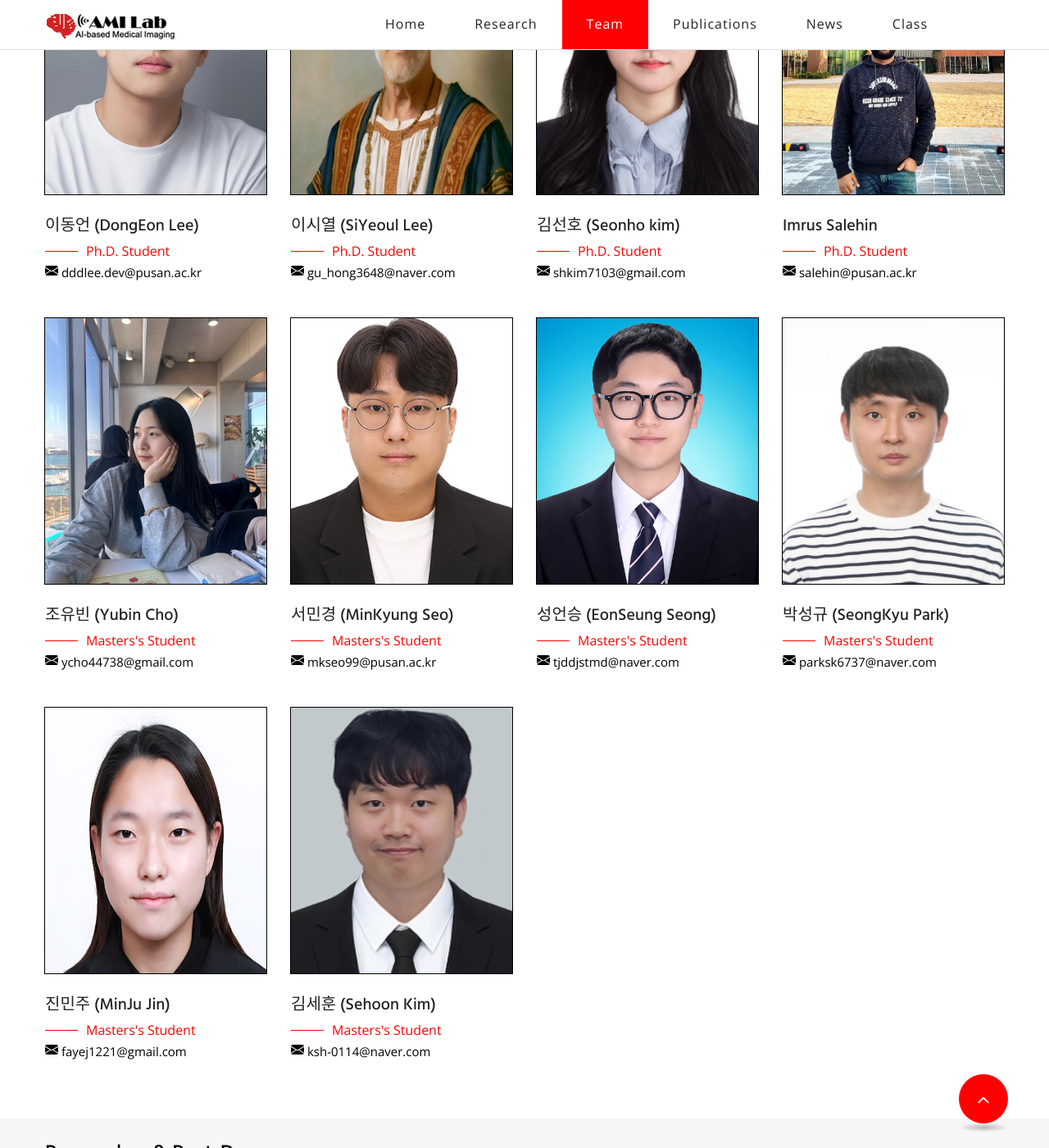
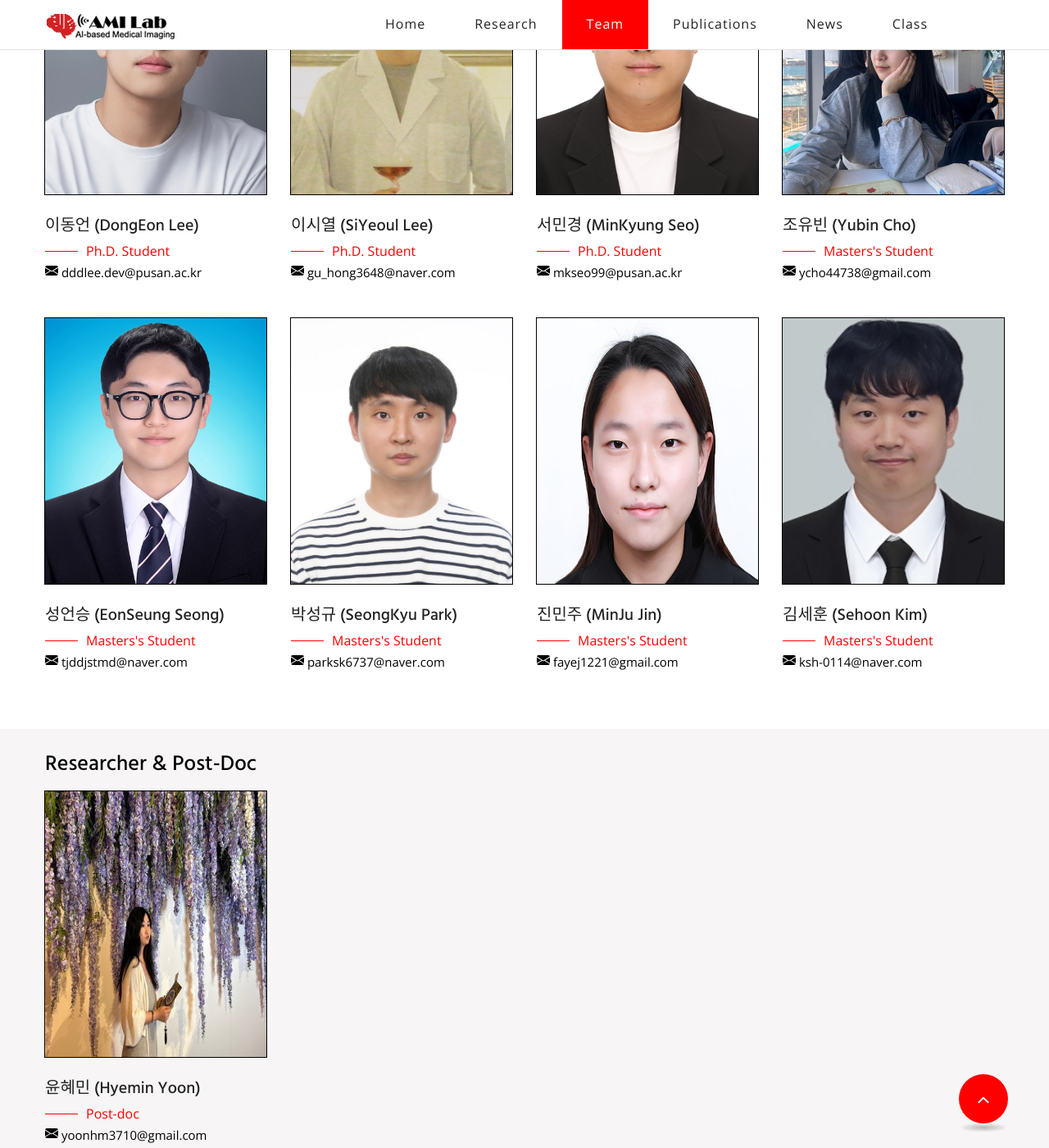
Before and after one commit to pnu-amilab/pnu-amilab.github.io, a Jekyll site: the page built from team.html, in a window 1280 px wide and 1400 px high, scrolled down 1435 px. Shown: the whole window at 82% size. Built offline with Jekyll 4.4.1, drawn with Linux system fonts in a browser that asks for light colours; some web fonts are replaced; some of the changed text lies outside the part shown.

Commit message:
251203_인원수정

```diff
--- a/team.html
+++ b/team.html
@@ -93,7 +93,7 @@ title: Team
                 <div class="col-lg-3 col-md-6 col-sm-12 team-column">
                     <div class="single-team-content inner-box">
                         <figure class="image-box">
-                            <img src="images/team/sylee.png" class="team-image"  alt="">
+                            <img src="images/team/sylee2.png" class="team-image"  alt="">
                             <!-- <div class="overlay">
                                 <div class="wrapper">
                                     <a href="#"><i class="fa fa-facebook"></i></a>
@@ -114,17 +114,17 @@ title: Team
                         </div>
                     </div>
                 </div>
-                <div class="col-lg-3 col-md-6 col-sm-12 team-column">
+                <!-- <div class="col-lg-3 col-md-6 col-sm-12 team-column">
                     <div class="single-team-content inner-box">
                         <figure class="image-box">
                             <img src="images/team/kimseonho.png" class="team-image"  alt="">
-                            <!-- <div class="overlay">
+                            <div class="overlay">
                                 <div class="wrapper">
                                     <a href="#"><i class="fa fa-facebook"></i></a>
                                     <a href="#"><i class="fa fa-twitter"></i></a>
                                     <a href="#"><i class="fa fa-linkedin"></i></a>
                                 </div>
-                            </div> -->
+                            </div>
                         </figure>
                         <div class="lower-content">
                             <h4><a href="#">김선호 (Seonho kim)</a></h4>
@@ -137,12 +137,12 @@ title: Team
                                 </p>
                         </div>
                     </div>
-                </div>
+                </div> -->
 
                 <div class="col-lg-3 col-md-6 col-sm-12 team-column">
                     <div class="single-team-content inner-box">
                         <figure class="image-box">
-                            <img src="images/team/salehin.jpeg" class="team-image"  alt="">
+                            <img src="images/team/minkyoung.jpeg" class="team-image"  alt="">
                             <!-- <div class="overlay">
                                 <div class="wrapper">
                                     <a href="#"><i class="fa fa-facebook"></i></a>
@@ -150,6 +150,31 @@ title: Team
                                     <a href="#"><i class="fa fa-linkedin"></i></a>
                                 </div>
                             </div> -->
+                        </figure>
+                        <div class="lower-content">
+                            <h4><a href="#">서민경 (MinKyung Seo)</a></h4>
+                            <div class="text">Ph.D. Student</div>
+                            <p style="color: black;">
+                                <svg xmlns="http://www.w3.org/2000/svg" width="16" height="16" fill="currentColor" class="bi bi-envelope-fill" viewBox="0 0 16 16">
+                                    <path d="M.05 3.555A2 2 0 0 1 2 2h12a2 2 0 0 1 1.95 1.555L8 8.414.05 3.555ZM0 4.697v7.104l5.803-3.558L0 4.697ZM6.761 8.83l-6.57 4.027A2 2 0 0 0 2 14h12a2 2 0 0 0 1.808-1.144l-6.57-4.027L8 9.586l-1.239-.757Zm3.436-.586L16 11.801V4.697l-5.803 3.546Z"/>
+                                  </svg>
+                                  mkseo99@pusan.ac.kr
+                                </p>
+                        </div>
+                    </div>
+                </div>
+
+                <!-- <div class="col-lg-3 col-md-6 col-sm-12 team-column">
+                    <div class="single-team-content inner-box">
+                        <figure class="image-box">
+                            <img src="images/team/salehin.jpeg" class="team-image"  alt="">
+                            <div class="overlay">
+                                <div class="wrapper">
+                                    <a href="#"><i class="fa fa-facebook"></i></a>
+                                    <a href="#"><i class="fa fa-twitter"></i></a>
+                                    <a href="#"><i class="fa fa-linkedin"></i></a>
+                                </div>
+                            </div>
                         </figure>
                         <div class="lower-content">
                             <h4><a href="#">Imrus Salehin</a></h4>
@@ -162,7 +187,7 @@ title: Team
                                 </p>
                         </div>
                     </div>
-                </div>
+                </div> -->
 
                 <!-- <div class="col-lg-3 col-md-6 col-sm-12 team-column">
                     <div class="single-team-content inner-box">
@@ -228,31 +253,6 @@ title: Team
                 <div class="col-lg-3 col-md-6 col-sm-12 team-column">
                     <div class="single-team-content inner-box">
                         <figure class="image-box">
-                            <img src="images/team/minkyoung.jpeg" class="team-image"  alt="">
-                            <!-- <div class="overlay">
-                                <div class="wrapper">
-                                    <a href="#"><i class="fa fa-facebook"></i></a>
-                                    <a href="#"><i class="fa fa-twitter"></i></a>
-                                    <a href="#"><i class="fa fa-linkedin"></i></a>
-                                </div>
-                            </div> -->
-                        </figure>
-                        <div class="lower-content">
-                            <h4><a href="#">서민경 (MinKyung Seo)</a></h4>
-                            <div class="text">Masters's Student</div>
-                            <p style="color: black;">
-                                <svg xmlns="http://www.w3.org/2000/svg" width="16" height="16" fill="currentColor" class="bi bi-envelope-fill" viewBox="0 0 16 16">
-                                    <path d="M.05 3.555A2 2 0 0 1 2 2h12a2 2 0 0 1 1.95 1.555L8 8.414.05 3.555ZM0 4.697v7.104l5.803-3.558L0 4.697ZM6.761 8.83l-6.57 4.027A2 2 0 0 0 2 14h12a2 2 0 0 0 1.808-1.144l-6.57-4.027L8 9.586l-1.239-.757Zm3.436-.586L16 11.801V4.697l-5.803 3.546Z"/>
-                                  </svg>
-                                  mkseo99@pusan.ac.kr
-                                </p>
-                        </div>
-                    </div>
-                </div>
-
-                <div class="col-lg-3 col-md-6 col-sm-12 team-column">
-                    <div class="single-team-content inner-box">
-                        <figure class="image-box">
                             <img src="images/team/eonseung.jpeg" class="team-image"  alt="">
                             <!-- <div class="overlay">
                                 <div class="wrapper">
@@ -299,7 +299,8 @@ title: Team
                         </div>
                     </div>
                 </div>
-                                <div class="col-lg-3 col-md-6 col-sm-12 team-column">
+
+                <div class="col-lg-3 col-md-6 col-sm-12 team-column">
                     <div class="single-team-content inner-box">
                         <figure class="image-box">
                             <img src="images/team/minju.jpg" class="team-image"  alt="">
@@ -323,7 +324,8 @@ title: Team
                         </div>
                     </div>
                 </div>
-                                <div class="col-lg-3 col-md-6 col-sm-12 team-column">
+
+                <div class="col-lg-3 col-md-6 col-sm-12 team-column">
                     <div class="single-team-content inner-box">
                         <figure class="image-box">
                             <img src="images/team/sehoon.jpg" class="team-image"  alt="">
@@ -443,6 +445,11 @@ title: Team
                             <h4><a href="#">김인겸</a></h4>
                         </div>
                     </div>
+                    <div class="col-lg-3 col-md-6 col-sm-12 team-column">
+                        <div class="lower-content">
+                            <h4><a href="#">김도연</a></h4>
+                        </div>
+                    </div>
                 </div>
 
             </div>
@@ -508,6 +515,27 @@ title: Team
 
                         </figure> -->
                         <div class="lower-content">
+                            <h4><a href="#">김선호 (Seonho kim)</a></h4>
+                            <div  style="color: #abacac;">
+                                2022.03 ~ 2024.02
+                            </div>
+                            <div class="text">Master's Degree</div>
+                        <p style="color: black;">
+                            <svg xmlns="http://www.w3.org/2000/svg" width="16" height="16" fill="currentColor" class="bi bi-envelope-fill" viewBox="0 0 16 16">
+                                <path d="M.05 3.555A2 2 0 0 1 2 2h12a2 2 0 0 1 1.95 1.555L8 8.414.05 3.555ZM0 4.697v7.104l5.803-3.558L0 4.697ZM6.761 8.83l-6.57 4.027A2 2 0 0 0 2 14h12a2 2 0 0 0 1.808-1.144l-6.57-4.027L8 9.586l-1.239-.757Zm3.436-.586L16 11.801V4.697l-5.803 3.546Z"/>
+                            </svg>
+                            shkim7103@gmail.com
+                    </p>
+                    </div>
+                    </div>
+                </div>
+                <div class="col-lg-3 col-md-6 col-sm-12 team-column">
+                    <div class="single-team-content inner-box">
+                        <!-- <figure class="image-box ">
+                            <img src="images/team/kang.png"  class="team-image" alt="">
+
+                        </figure> -->
+                        <div class="lower-content">
                             <h4><a href="#">Ashok Kambaluru</a></h4>
                             <div  style="color: #abacac;">
                                 2022.09 ~ 2024.08
@@ -523,6 +551,8 @@ title: Team
                     </div>
                     </div>
                 </div>
+            </div>
+            <div class="row">
                 <div class="col-lg-3 col-md-6 col-sm-12 team-column">
                     <div class="single-team-content inner-box">
                         <!-- <figure class="image-box ">
@@ -545,8 +575,6 @@ title: Team
                     </div>
                     </div>
                 </div>
-            </div>
-            <div class="row">
                 <div class="col-lg-3 col-md-6 col-sm-12 team-column">
                     <div class="single-team-content inner-box">
                         <!-- <figure class="image-box">
```
Also changed, not shown: images/team/sylee2.png (added).
